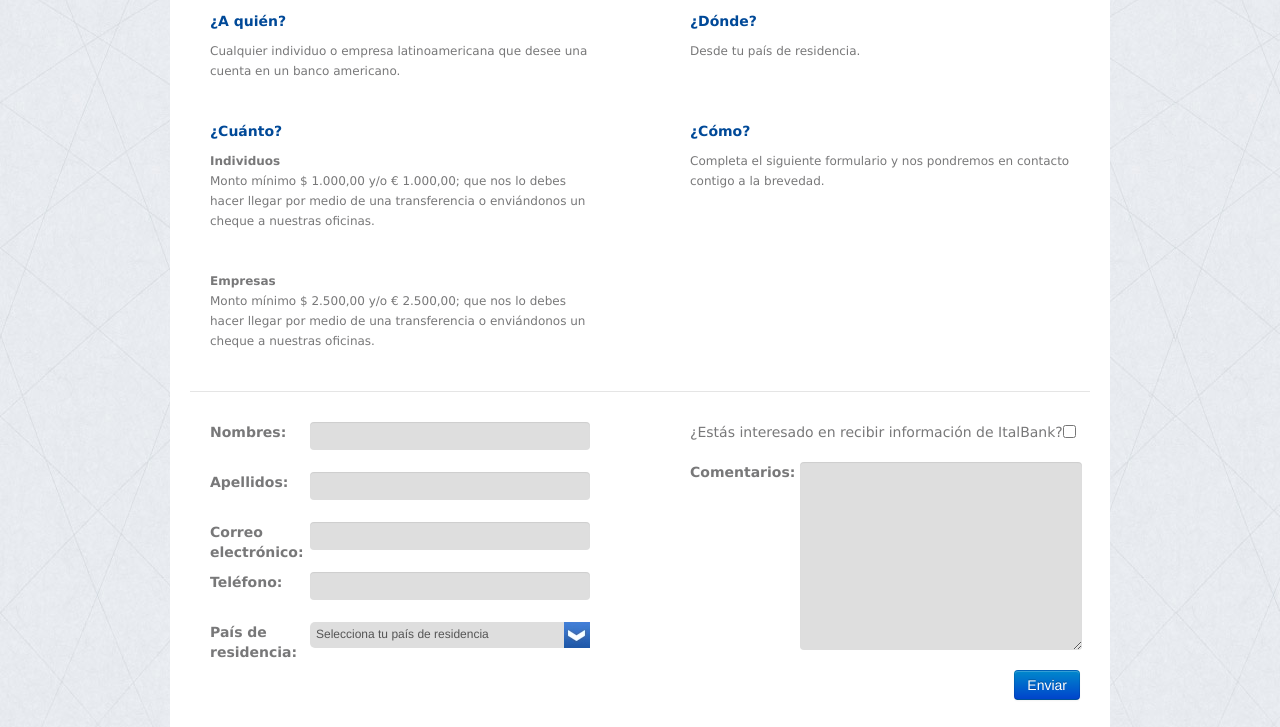
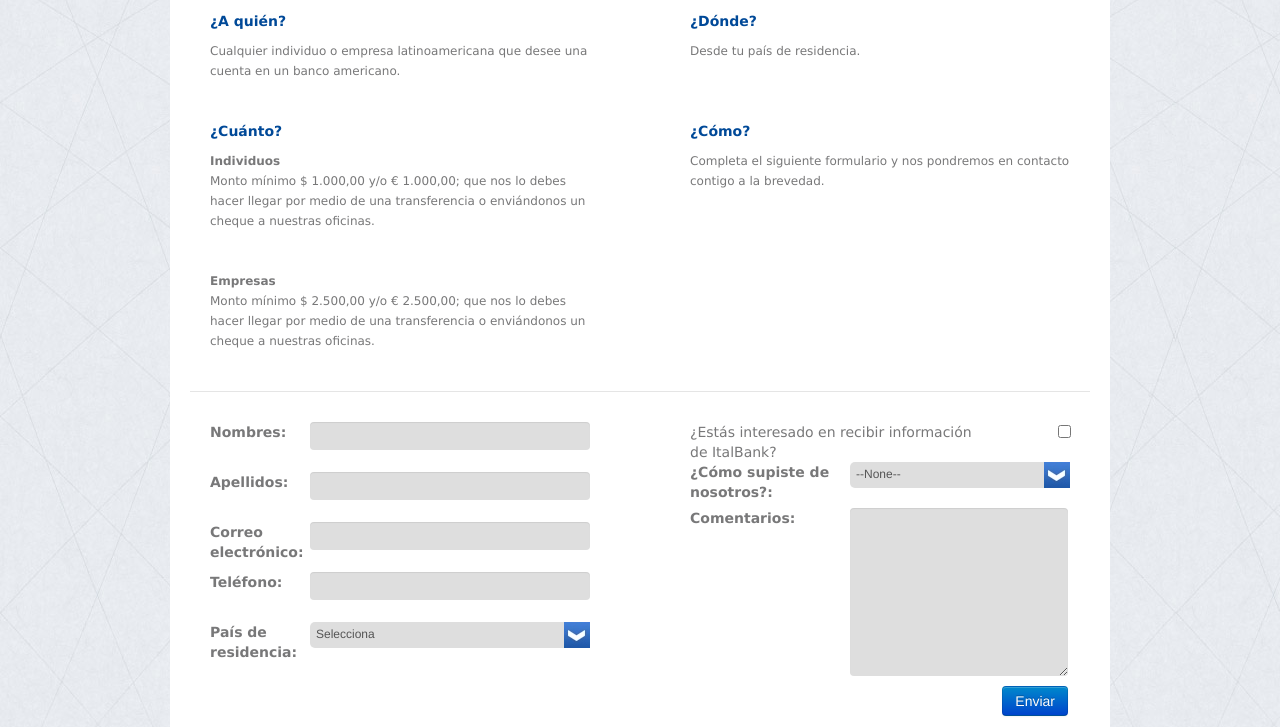
Before and after one commit to nachovz/italbank-landing, a plain HTML site: page index.html in a window 1280 px wide. Shown: the part 474-1201 px from the top of the page. Drawn offline with nearby package versions, Linux system fonts and the light colour scheme.

Commit message:
Nuevos cambios, salesforce y campo nuevo

```diff
--- a/css/italbank.css
+++ b/css/italbank.css
@@ -108,9 +108,9 @@ input[type="text"], input[type="password"], input[type="datetime"], input[type="
 
 textarea {
 	background-color: #dedede;
-	margin-left: 30px;
-	width: 270px;
-	margin-bottom: 20px;
+	//margin-left: 30px;
+	//width: 270px;
+	//margin-bottom: 20px;
 	border: none;
 }
 
@@ -149,8 +149,37 @@ textarea {
 	border-radius: 5px 0 0 5px;
 }
 
+.styled-select-right {
+	height: 26px;
+	overflow: hidden;
+	overflow: -moz-hidden-unscrollable;
+	background: url(../img/caret.png) no-repeat right;
+	background-color: #dedede;
+	//margin-left: 50px;
+	//width: 280px;
+	margin-bottom: 20px;
+	border: none;
+	display: inline-block;
+	position:relative;
+	border-radius: 5px 0 0 5px;
+	//padding-right: 10px;
+}
+
+.styled-select-right select {
+	background: transparent;
+	-webkit-appearance: none;
+	//width: 380px;
+	font-size: 12px;
+	border: 0;
+	height: 33px;
+	position: absolute;
+	left: 0;
+	top: -7px;
+	border-radius: 5px 0 0 5px;
+}
+
 #enviar {
-	margin-left: 370px;
+	margin-left: 278px;
 }
 
 #select {
--- a/index.html
+++ b/index.html
@@ -218,7 +218,7 @@
 										<label for="phone">Tel&eacute;fono:</label>
 									</div>
 									<div class="span4">
-										<input  id="phone" maxlength="40" name="phone" size="20" type="text" />
+										<input id="00Ni000000Bv3qb" maxlength="40" name="00Ni000000Bv3qb" onkeydown="formatPhoneOnEnter(this, event);" size="20" type="text"/>
 									</div>
 									<div id="validation-phone">*</div>
 								</div>
@@ -227,8 +227,8 @@
 										<label for="country">Pa&iacute;s de residencia:</label>
 									</div>
 									<div class="span4 styled-select">
-										<select id="country" name="country" type="text">
-											<option value="" selected>Selecciona tu pa&iacute;s de residencia</option>
+										<select id="00Ni000000Ci8h6" maxlength="100" name="00Ni000000Ci8h6" >
+											<option value="" selected>Selecciona</option>
 											<option value="AF">Afganistán</option>
 						                      <option value="AL">Albania</option>
 						                      <option value="DE">Alemania</option>
@@ -469,23 +469,64 @@
 								</div>
 
 						</div>
-						<div class="span5">
+						<div class="span6">
 
 								<div class="row">
-									<div class="span5 offset1">
+									<div class="span4 offset1">
 										¿Est&aacute;s interesado en recibir informaci&oacute;n de ItalBank?
-										<input type="checkbox" id="information"/><br><br>
+									</div>
+									<div class="span1">
+										<div class="pull-right" style="margin-right:12px">
+											<input type="checkbox" type="checkbox" id="information" >
+										</div>
 									</div>
 								</div>
 								<div class="row">
-									<div class="span1 offset1">
+									<div class="span2 offset1">
+										<label for="lead_source">&iquest;C&oacute;mo supiste de nosotros?:</label>
+									</div>
+									<div class="span3 styled-select-right">
+										<select  id="lead_source" name="lead_source">
+											<option value="">--None--</option>
+											<option value="Advertisement">Advertisement</option>
+											<option value="Billboard">Billboard</option>
+											<option value="Branch Visit">Branch Visit</option>
+											<option value="Direct Mail">Direct Mail</option>
+											<option value="Email">Email</option>
+											<option value="Email Asociaciones Colombia">Email Asociaciones Colombia</option>
+											<option value="Employee Referral">Employee Referral</option>
+											<option value="Facebook">Facebook</option>
+											<option value="Google Ads">Google Ads</option>
+											<option value="Instagram">Instagram</option>
+											<option value="Linkedin">Linkedin</option>
+											<option value="Linkedin Ads">Linkedin Ads</option>
+											<option value="Listado Estudiantes">Listado Estudiantes</option>
+											<option value="Listado Referidos">Listado Referidos</option>
+											<option value="Nexos">Nexos</option>
+											<option value="Partner">Partner</option>
+											<option value="Public Relations">Public Relations</option>
+											<option value="Revista In/LAN">Revista In/LAN</option>
+											<option value="Revista Nexos/American Airlines">Revista Nexos/American Airlines</option>
+											<option value="Revista Panorama/Copa">Revista Panorama/Copa</option>
+											<option value="Seminar">Seminar</option>
+											<option value="Standford International Bank">Standford International Bank</option>
+											<option value="Standford International Europe">Standford International Europe</option>
+											<option value="Standford International USA">Standford International USA</option>
+											<option value="Twitter">Twitter</option>
+											<option value="Web">Web</option>
+											<option value="Word of mouth">Word of mouth</option>
+										</select>
+									</div>
+								</div>
+								<div class="row">
+									<div class="span2 offset1">
 										<label for="description">Comentarios:</label>
 									</div>
-									<div class="span2">
-										<textarea rows="9"name="description" id="description"></textarea>
+									<div class="span3">
+										<textarea rows="8"name="description" id="description"></textarea>
 									</div>
 								<div class="row">
-									<div class="span2" id="enviar">
+									<div class="span3 offset3" id="enviar">
 									<!--	<a href="#myModal" type="submit" name="submit" class="btn btn-primary pull-right" data-toggle="modal"><strong>Enviar</strong></a> -->
 										<input type="submit" value="Enviar" class="btn btn-primary pull-right">
 									</div>
@@ -498,7 +539,7 @@
 			</div>
 			<footer>
 				<div class="row">
-					<div class="span4">©2009 Italbank International Inc. OCIF EBI-56</div>
+					<div class="span4">©2014 Italbank International Inc. OCIF EBI-56</div>
 					<div class="span3 pull-right">
 						<a href="https://twitter.com/ItalbankIntl"><img src="img/twitter.png"></a>
 						<a href="https://www.facebook.com/Italbank"><img src="img/facebook.png"></a>
```
